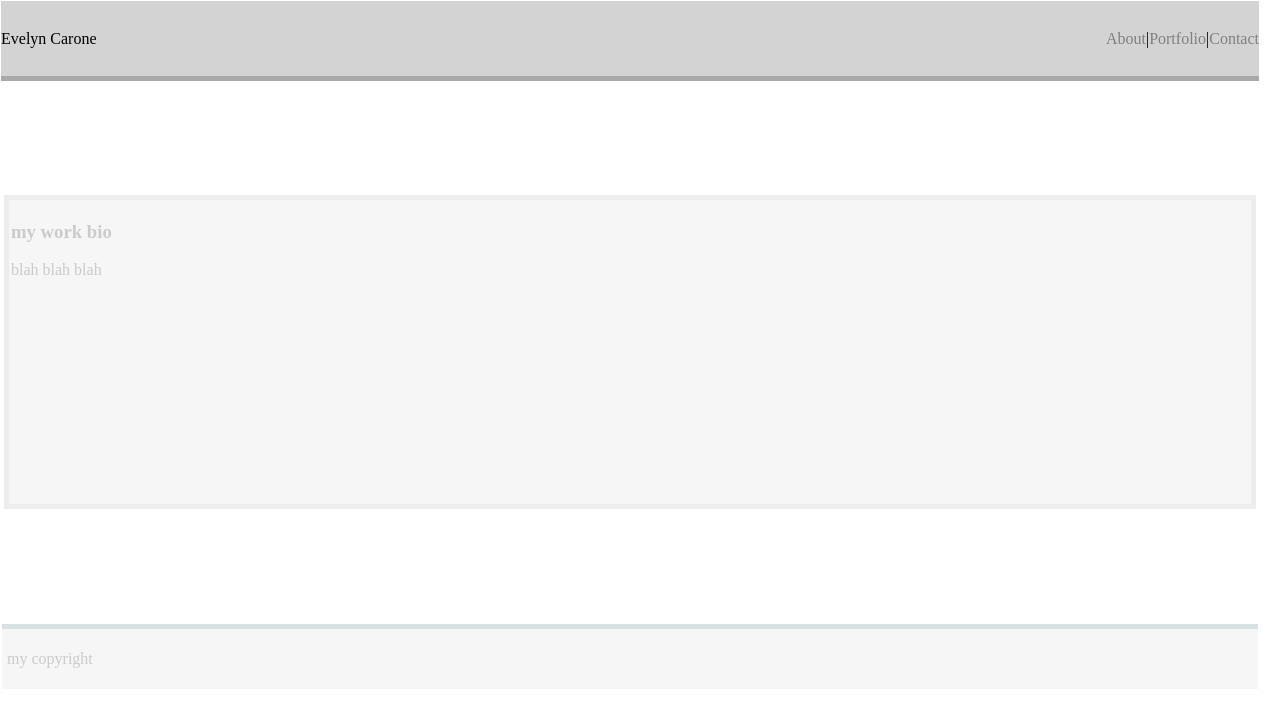
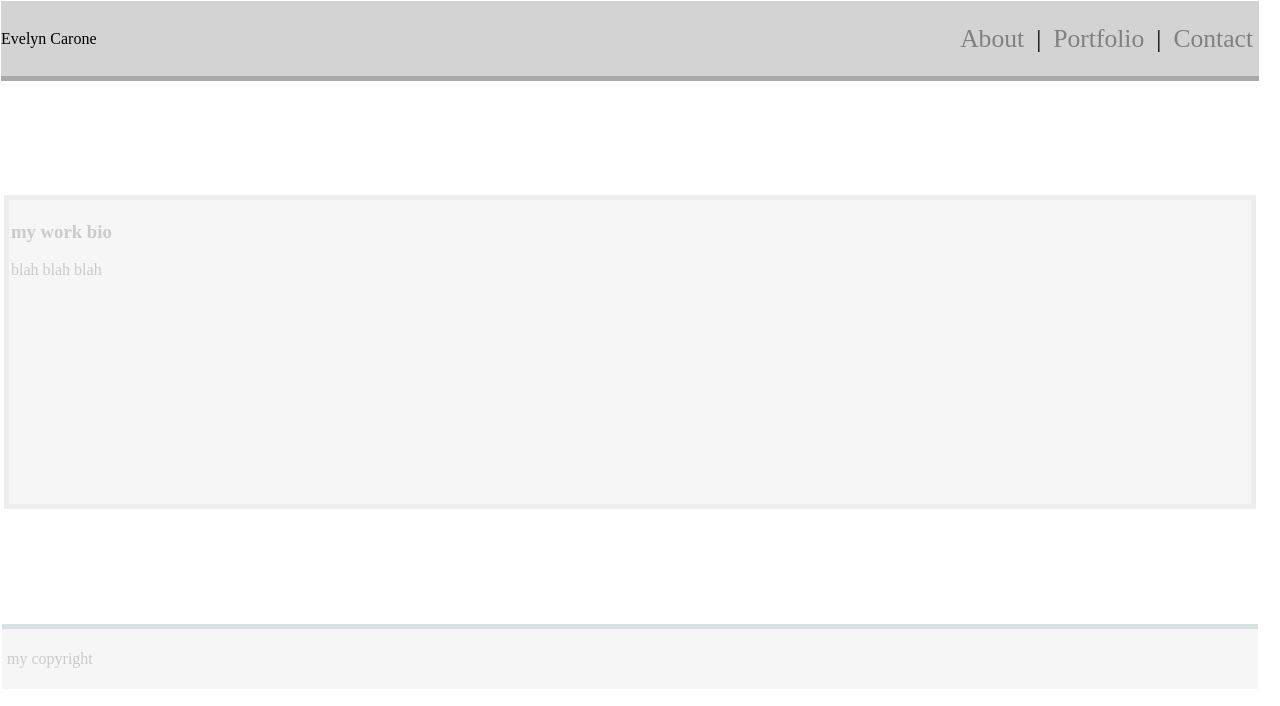
Before and after one commit to evcarone/evelyncarone, a plain HTML site: page index.html in a window 1280 px wide. Drawn offline with Linux system fonts and the light colour scheme.

Commit message:
fixed list item spacing

```diff
--- a/css/style.css
+++ b/css/style.css
@@ -74,9 +74,9 @@
 
 li {
     list-style-type: none;
-    /* margin: 1px; */
-    /* padding: 5px; */
-    /* font-size: 2vw; */
+    margin: 1px;
+    padding: 5px;
+    font-size: 2vw;
 }
 
 a {
```
